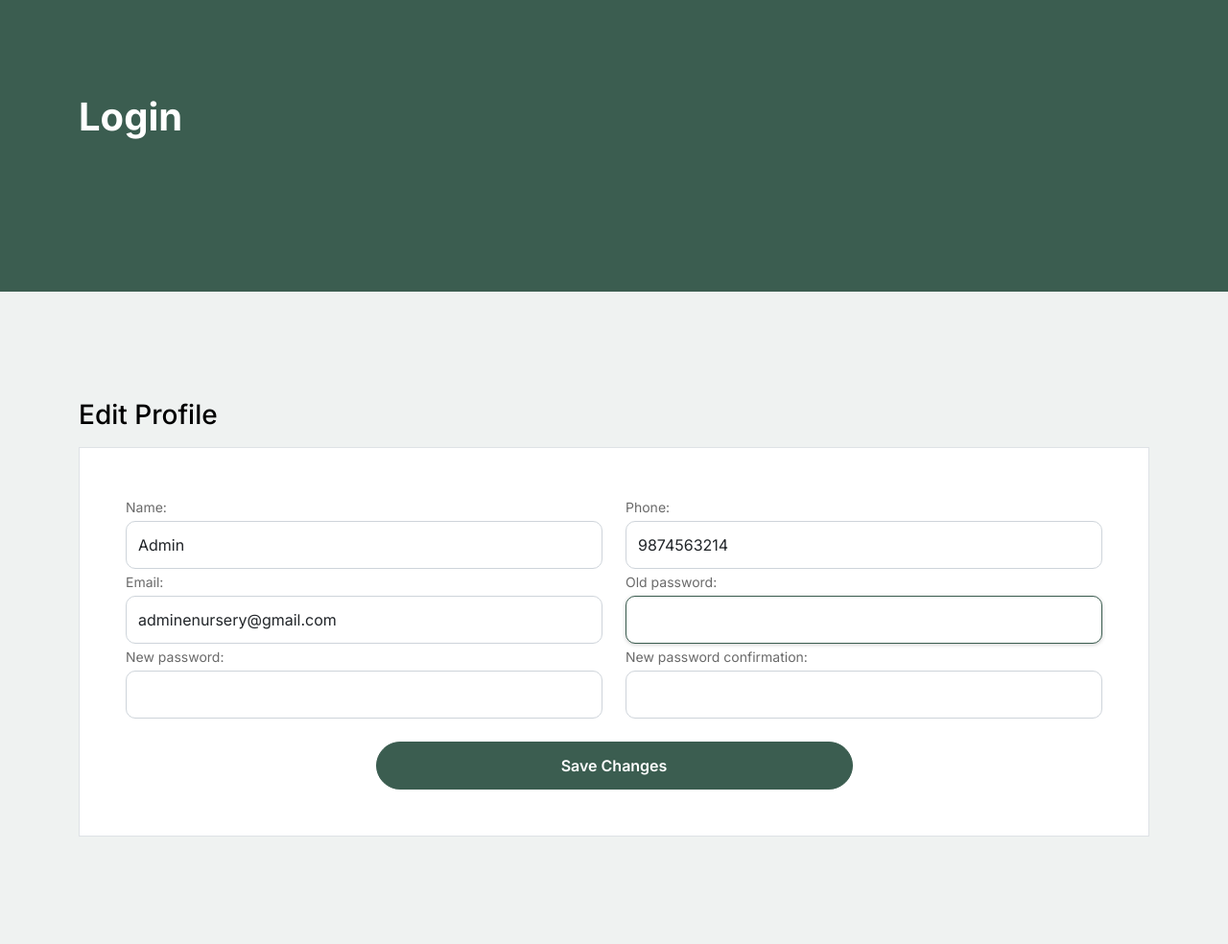
After one commit to mathewkuttysaji/ENurseryProject, a Django app: page /editprofile in a window 1280 px wide. The commit adds this page. Shown: the whole page at 96% size. Run offline with Django 5.2, Linux system fonts and the light colour scheme; a user stored in the database is signed in; some libraries are stand-ins or nearby versions.

Commit message:
user-profile change options included

```diff
--- a/core/accounts/forms.py
+++ b/core/accounts/forms.py
@@ -1,7 +1,13 @@
+from collections.abc import Mapping
 from typing import Any
 from django import forms
 from django.contrib.auth import get_user_model
+from django.contrib.auth.base_user import AbstractBaseUser
 from django.contrib.auth.forms import UserCreationForm
+from django.core.files.base import File
+from django.db.models.base import Model
+from django.forms.utils import ErrorList
+from django.contrib.auth.forms import PasswordChangeForm
 
 class CustomerCreationForm(UserCreationForm):
     name : forms.CharField(max_length=50, widget=forms.TextInput(attrs={'class':'form-control'}))
@@ -24,3 +30,24 @@ class CustomerCreationForm(UserCreationForm):
         self.fields['name'].widget.attrs['class'] = 'form-control'
         self.fields['phone'].widget.attrs['class'] = 'form-control'
         self.fields['email'].widget.attrs['class'] = 'form-control'
+
+class ChangeProfileForm(forms.ModelForm):
+    class Meta:
+        model = get_user_model()
+        fields = ['name', 'email', 'phone']
+
+    def __init__(self, *args, **kwargs):
+        super(ChangeProfileForm, self).__init__(*args, **kwargs)
+
+        self.fields['name'].widget.attrs['class'] = 'form-control'
+        self.fields['email'].widget.attrs['class'] = 'form-control'
+        self.fields['phone'].widget.attrs['class'] = 'form-control'
+
+class StyledPasswordForm(PasswordChangeForm):
+
+    def __init__(self,  *args, **kwargs):
+        super(StyledPasswordForm, self).__init__(*args, **kwargs)
+
+        self.fields['old_password'].widget.attrs['class'] = 'form-control'
+        self.fields['new_password1'].widget.attrs['class'] = 'form-control'
+        self.fields['new_password2'].widget.attrs['class'] = 'form-control'
--- a/core/accounts/urls.py
+++ b/core/accounts/urls.py
@@ -6,5 +6,6 @@ urlpatterns = [
     path('register', views.register_view, name='register'),
     path('login', views.login_view, name='login'),
     path('home', views.home_view, name='home'),
-    path('logout', views.logout_view, name='logout')
+    path('logout', views.logout_view, name='logout'),
+    path('editprofile', views.edit_profile_view, name='editprofile')
 ]
--- a/core/accounts/views.py
+++ b/core/accounts/views.py
@@ -1,6 +1,6 @@
 from django.shortcuts import render, redirect
 from django.contrib.auth import authenticate, login, logout
-from .forms import CustomerCreationForm
+from .forms import CustomerCreationForm, ChangeProfileForm, StyledPasswordForm
 from django.urls import reverse
 from django.contrib import messages
 from django.contrib.auth.decorators import login_required
@@ -39,6 +39,8 @@ def login_view(request):
             messages.error(request, "Invalid credentials. Please try again. If you are new please login")
     else:
         return render(request, 'registration/login.html')
+    return render(request, 'registration/login.html')
+
 
 
 def home_view(request):
@@ -48,3 +50,24 @@ def logout_view(request):
     logout(request)
 
     return render(request, 'index.html')
+
+
+def edit_profile_view(request):
+    user = request.user
+
+    if request.method == 'POST':
+        user_form = ChangeProfileForm(request.POST, instance=user)
+        password_form = StyledPasswordForm(user, request.POST)
+
+        print(user_form.is_valid(), "user form valid")
+        print(password_form.is_valid(), "password form valid")
+        if user_form.is_valid() and password_form.is_valid():
+            user_form.save()
+            password_form.save()
+            messages.success(request, 'Profile updated successfully.')
+            return render(request, 'registration/change_user_details.html')
+    else:
+        user_form = ChangeProfileForm(instance=user)
+        password_form = StyledPasswordForm(user)
+
+    return render(request, 'registration/change_user_details.html', {'user_form': user_form, 'password_form': password_form})
--- a/core/templates/base.html
+++ b/core/templates/base.html
@@ -45,7 +45,7 @@
 				</ul>
 
 				<ul class="custom-navbar-cta navbar-nav mb-2 mb-md-0 ms-5">
-					<li><a class="nav-link" href="#"><img src="{% static 'images/user.svg' %}"></a></li>
+					<li><a class="nav-link" href="{% url 'editprofile' %}"><img src="{% static 'images/user.svg' %}"></a></li>
 					<li><a class="nav-link" href="cart"><img src="{% static 'images/cart.svg' %}"></a></li>
 					<li><a class="nav-link ms-2" href="{% url 'logout' %}"><i class="fa fa-sign-out-alt" style="font-size: 28px;"></i></a></li>
 				</ul>
--- /dev/null
+++ b/core/templates/registration/change_user_details.html
@@ -0,0 +1,115 @@
+<!doctype html>
+
+{% load static %}
+
+<html lang="en">
+
+<head>
+    <meta charset="utf-8">
+    <meta name="viewport" content="width=device-width, initial-scale=1, shrink-to-fit=no">
+    <meta name="author" content="Untree.co">
+    <link rel="shortcut icon" href="favicon.png">
+
+    <meta name="description" content="" />
+    <meta name="keywords" content="bootstrap, bootstrap4" />
+
+    <!-- Bootstrap CSS -->
+    <link href="{% static 'css/bootstrap.min.css' %}" rel="stylesheet">
+    <link href="https://cdnjs.cloudflare.com/ajax/libs/font-awesome/6.0.0-beta3/css/all.min.css" rel="stylesheet">
+    <link href="{% static 'css/tiny-slider.css' %}" rel="stylesheet">
+    <link href="{% static 'css/style.css' %}" rel="stylesheet">
+    <title>E-Nursery </title>
+</head>
+
+<body>
+    <!-- Start Hero Section -->
+    <div class="hero">
+        <div class="container">
+            <div class="row justify-content-between">
+                <div class="col-lg-5">
+                    <div class="intro-excerpt">
+                        <h1>Login </h1>
+                    </div>
+                </div>
+            </div>
+        </div>
+    </div>
+    <!-- End Hero Section -->
+
+    <div class="untree_co-section">
+        <div class="container">
+            <div class="row">
+                <div class="col-md-12 mb-5 mb-md-0">
+                    <h2 class="h3 mb-3 text-black">Edit Profile</h2>
+                    <div class="p-3 p-lg-5 border bg-white">
+                        <form action="{% url 'editprofile' %}" method="post">
+                            {% csrf_token %}
+
+                            {% if messages %}
+                            <div class="messages">
+                                {% for message in messages %}
+                                <div class="alert {% if message.tags %}alert-{{ message.tags }}"{% endif %}>
+                                    {{ message }}
+                                </div>
+                                {% endfor %}
+                            </div>
+                            {% endif %}
+
+                            <div class="form-group row">
+                                <div class="col-6">
+                                    {{ user_form.name.label_tag }}
+                                    {{ user_form.name }}
+                                    {{ user_form.name.errors }}
+                                </div>
+                                <div class="col-6">
+                                    {{ user_form.phone.label_tag }}
+                                    {{ user_form.phone }}
+                                    {{ user_form.phone.errors }}
+                                </div>
+                            </div>
+
+                            <div class="form-group row">
+                                <div class="col-6">
+                                    {{ user_form.email.label_tag }}
+                                    {{ user_form.email }}
+                                    {{ user_form.email.errors }}
+                                </div>
+                                <div class="col-6">
+                                    {{ password_form.old_password.label_tag }}
+                                    {{ password_form.old_password }}
+                                    {{ password_form.old_password.errors }}
+                                </div>
+                            </div>
+
+                            <div class="form-group row">
+                                <div class="col-6">
+                                    {{ password_form.new_password1.label_tag }}
+                                    {{ password_form.new_password1 }}
+                                    {{ password_form.new_password1.errors }}
+                                </div>
+                                <div class="col-6">
+                                    {{ password_form.new_password2.label_tag }}
+                                    {{ password_form.new_password2 }}
+                                    {{ password_form.new_password2.errors }}
+                                </div>
+                            </div>
+
+                            {% if not messages %}
+                            <div class="row">
+                                <div class="d-grid gap-2 col-6 mx-auto mt-4">
+                                    <input type="submit" value="Save Changes" class="btn btn-primary">
+                                </div>
+                            </div>
+                            {% endif %}
+                        </form>
+                    </div>
+                </div>
+            </div>
+        </div>
+    </div>
+    <script src="{% static 'js/bootstrap.bundle.min.js' %}"></script>
+    <script src="{% static 'js/tiny-slider.js' %}"></script>
+    <script src="{% static 'js/custom.js' %}"></script>
+</body>
+
+</html>
```
Also changed, not shown: core/db.sqlite3.
